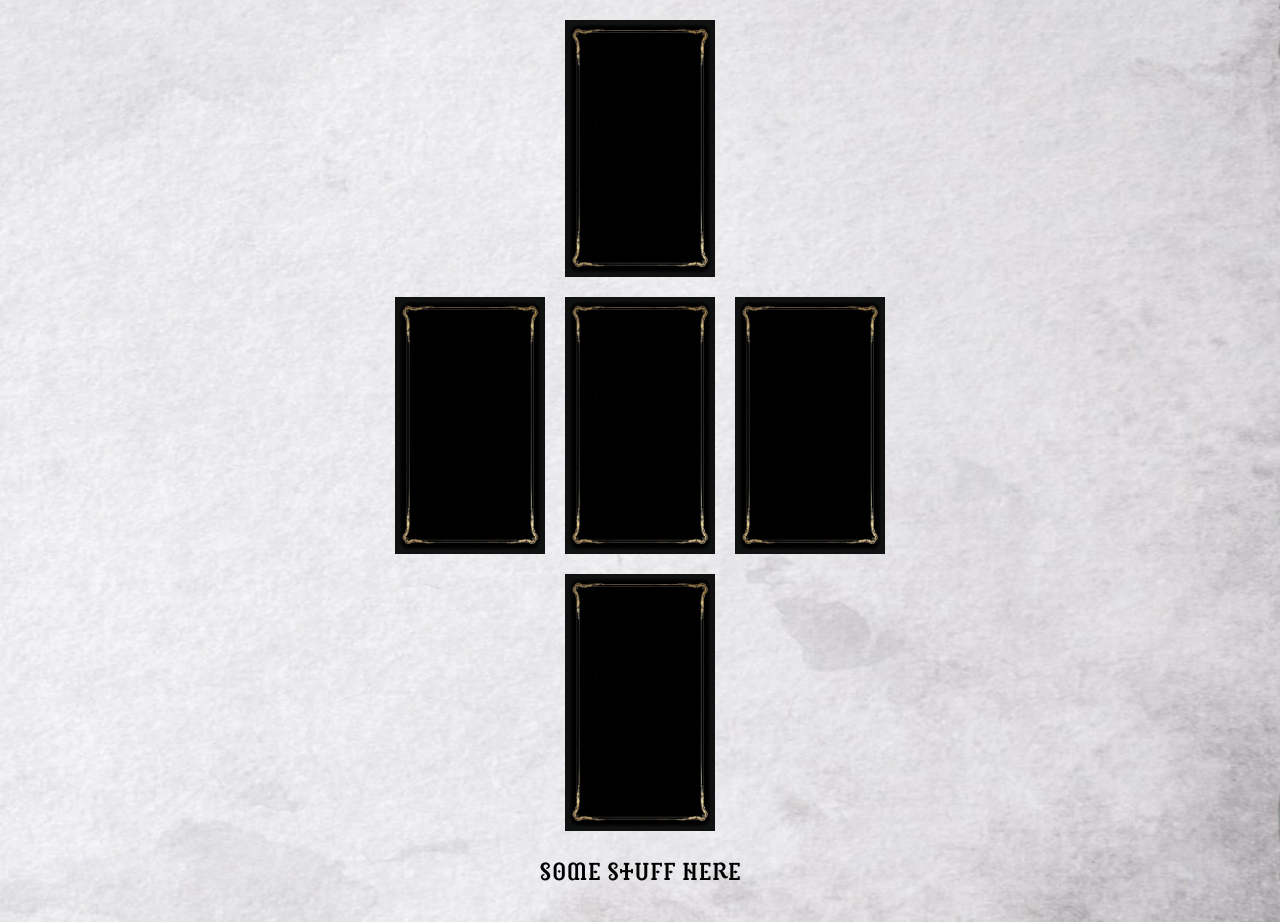
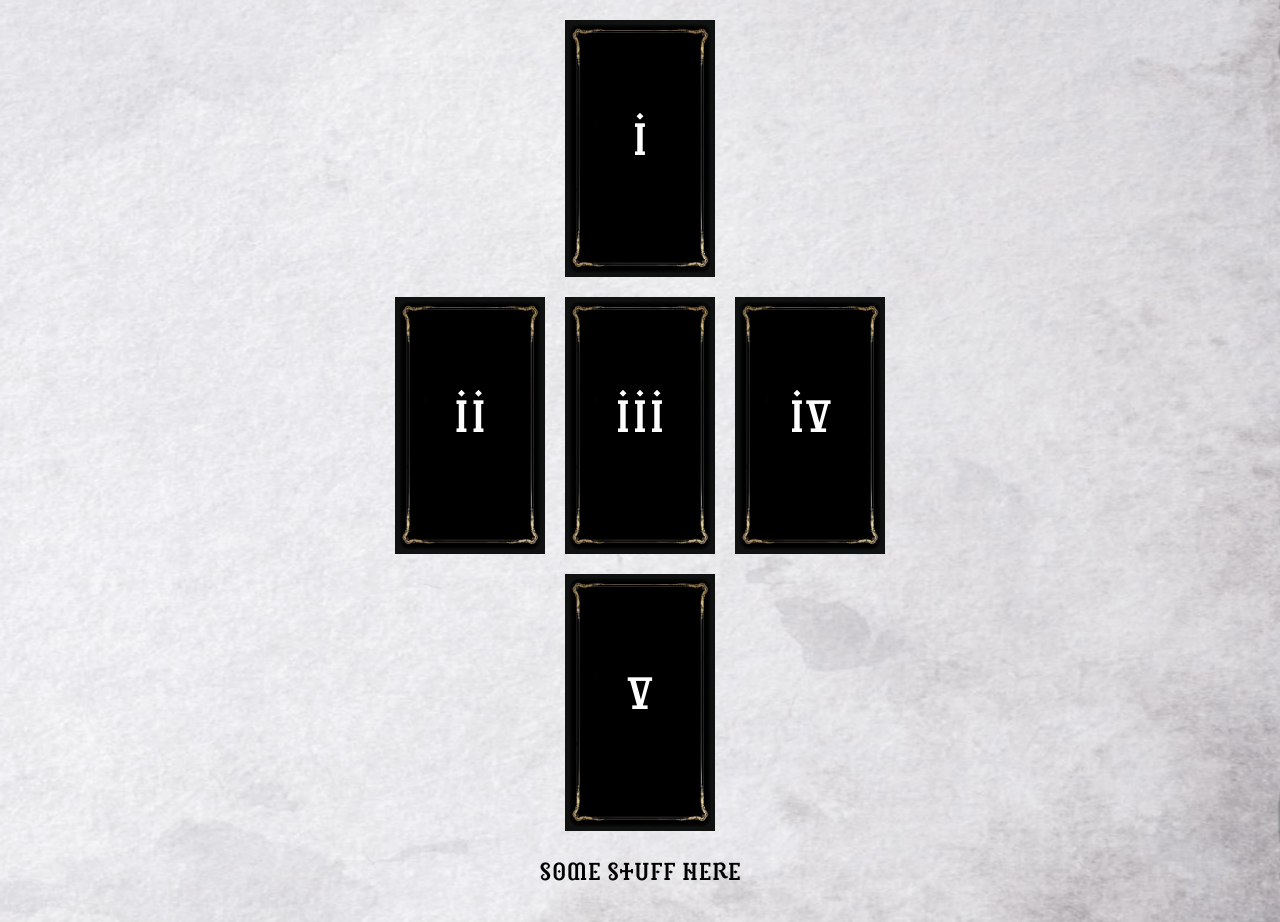
Before and after one commit to tomcorsi/KultTaroticumRoller, a React (Create React App) app: page / in a window 1280 px wide. Built offline with nearby package versions, Linux system fonts and the light colour scheme.

Commit message:
feat: add roman numerals on back of cards

```diff
--- a/src/components/basicCard.js
+++ b/src/components/basicCard.js
@@ -1,9 +1,25 @@
 import styled from "styled-components";
 
-export const Card = styled.img`
+export const Card = styled.div`
+  position: relative;
+  width: 100%;
+  max-width: 150px;
   flex: 1 1 0;
-  max-width: 150px;
-  height: auto;
-  display: block;
-  object-fit: contain;
+
+  img {
+    width: 100%;
+    height: auto;
+    display: block;
+    object-fit: contain;
+  }
+
+  span {
+    position: absolute;
+    top: 50%;
+    left: 50%;
+    transform: translate(-50%, -50%);
+    font-size: 3rem;
+    font-weight: bold;
+    color: white;
+  }
 `;
--- a/src/components/cardContainer.js
+++ b/src/components/cardContainer.js
@@ -1,5 +1,5 @@
 import styled from "styled-components";
-import {Card} from "./basicCard.js"
+import { Card } from "./basicCard.js";
 import back from "../resources/tarots/kult-tarot-back.jpg";
 
 const Container = styled.div`
@@ -22,17 +22,32 @@ export const CardContainer = () => {
   return (
     <Container>
       <Row>
-        <Card src={back} />
+        <Card>
+          <img src={back} />
+          <span>I</span>
+        </Card>
       </Row>
 
       <Row>
-        <Card src={back} />
-        <Card src={back} />
-        <Card src={back} />
+        <Card>
+          <img src={back} />
+          <span>II</span>
+        </Card>
+        <Card>
+          <img src={back} />
+          <span>III</span>
+        </Card>
+        <Card>
+          <img src={back} />
+          <span>IV</span>
+        </Card>
       </Row>
 
       <Row>
-        <Card src={back} />
+        <Card>
+          <img src={back} />
+          <span>V</span>
+        </Card>
       </Row>
     </Container>
   );
```
